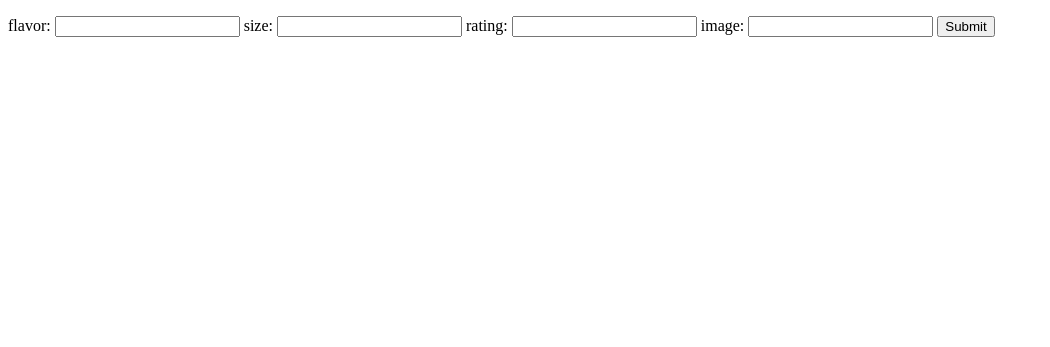
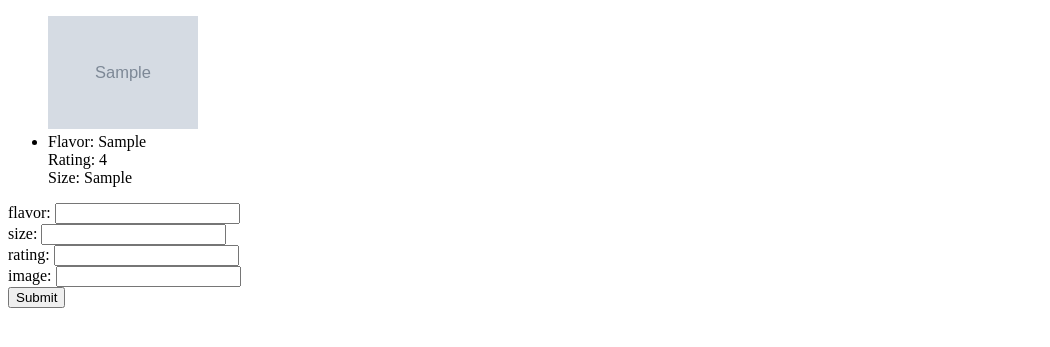
Before and after one commit to knox-dude/25.3-flask-cupcakes, a Flask app: page / in a window 1280 px wide. Shown: the top 347 px of the page, without its empty margins (0-1050 px from the left). Run offline with Flask 3, Linux system fonts and the light colour scheme; tables that the repository leaves empty hold one stand-in row (values such as "Sample post").

Commit message:
added completed project

```diff
--- a/static/cupcakes.js
+++ b/static/cupcakes.js
@@ -1,14 +1,48 @@
-// need to generate html for the cupcakes.
 // also need to handle the form.
 
-addEventListener("DOMContentLoaded", evt => {
-  const cupcakeList = document.querySelector(".cupcake-list");
-  cupcakes = getCupcakesList();
-  console.log()
+function generateCupcakeHTML(cupcake) {
+  return `
+  <div>
+    <img class="cupcake-img" src="${cupcake.image}" alt="cupcake image" width="150px" height="auto">
+    <li data-id=${cupcake.id}>
+      Flavor: ${cupcake.flavor} <br>
+      Rating: ${cupcake.rating} <br>
+      Size: ${cupcake.size} <br>
+    </li>
+  </div>
+  `;
+}
+
+async function getCupcakeData() {
+  const data = (await axios.get("/api/cupcakes")).data;
+  return data
+}
+
+async function showCupcakes() {
+  let data = await getCupcakeData();
+  for (let cupcake of data.cupcakes) {
+    let html = $(generateCupcakeHTML(cupcake));
+    $(".cupcake-list").append(html);
+  }
+}
+
+$("form").on("submit", async function (evt) {
+  evt.preventDefault();
+  let flavor = $("#flavor").val();
+  let rating = $("#rating").val();
+  let size = $("#size").val();
+  let image = $("#image").val();
+
+  const resp = await axios.post("/api/cupcakes", {
+    flavor,
+    rating,
+    size,
+    image
+  });
+
+  let html = $(generateCupcakeHTML(resp.data.cupcake))
+  $(".cupcake-list").append(html);
+  $("form").trigger("reset");
 })
 
-async function getCupcakesList() {
-  const cupcakes = await axios.get("/api/cupcakes")
-  console.log(cupcakes)
-  return cupcakes
-}
+addEventListener("DOMContentLoaded", showCupcakes);
--- a/templates/index.html
+++ b/templates/index.html
@@ -9,17 +9,31 @@
   <ul class="cupcake-list">
   </ul>
   <form action="/api/cupcakes" method="post">
-    <label for="flavor">flavor:</label>
-    <input type="text" name="flavor">
-    <label for="size">size:</label>
-    <input type="text" name="size">
-    <label for="rating">rating:</label>
-    <input type="text" name="rating">
-    <label for="image">image:</label>
-    <input type="text" name="image">
+
+    <div>
+      <label for="flavor">flavor:</label>
+      <input type="text" id="flavor">
+    </div>
+
+    <div>
+      <label for="size">size:</label>
+      <input type="text" id="size">
+    </div>
+
+    <div>
+      <label for="rating">rating:</label>
+      <input type="text" id="rating">
+    </div>
+
+    <div>
+      <label for="image">image:</label>
+      <input type="text" id="image">
+    </div>
+
     <button>Submit</button>
   </form>
-  <script src="https://cdn.jsdelivr.net/npm/axios/dist/axios.min.js"></script>
+  <script src="https://unpkg.com/jquery"></script>
+  <script src="https://unpkg.com/axios/dist/axios.js"></script>
   <script src="static/cupcakes.js"></script>
 </body>
 </html>
```
